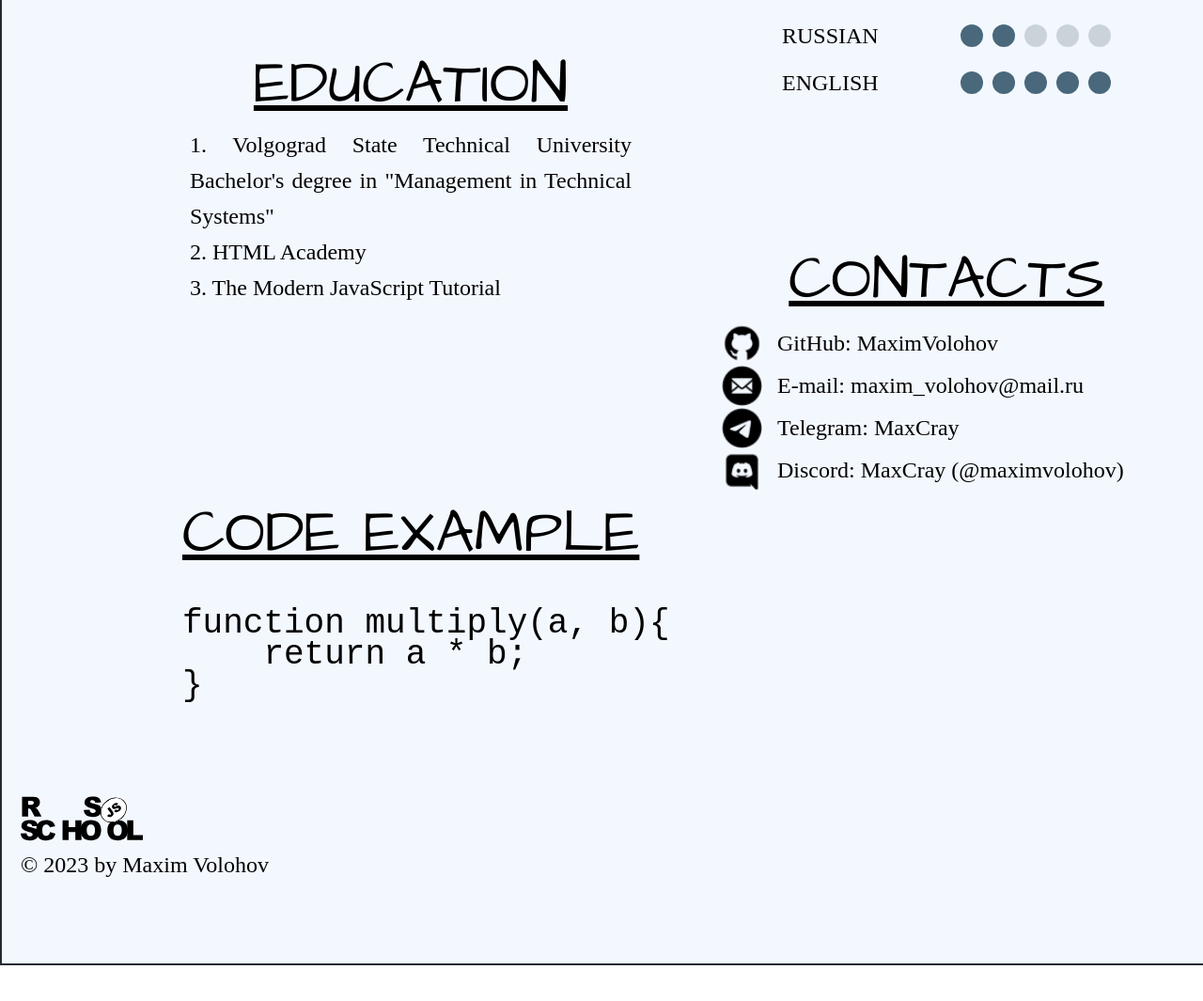
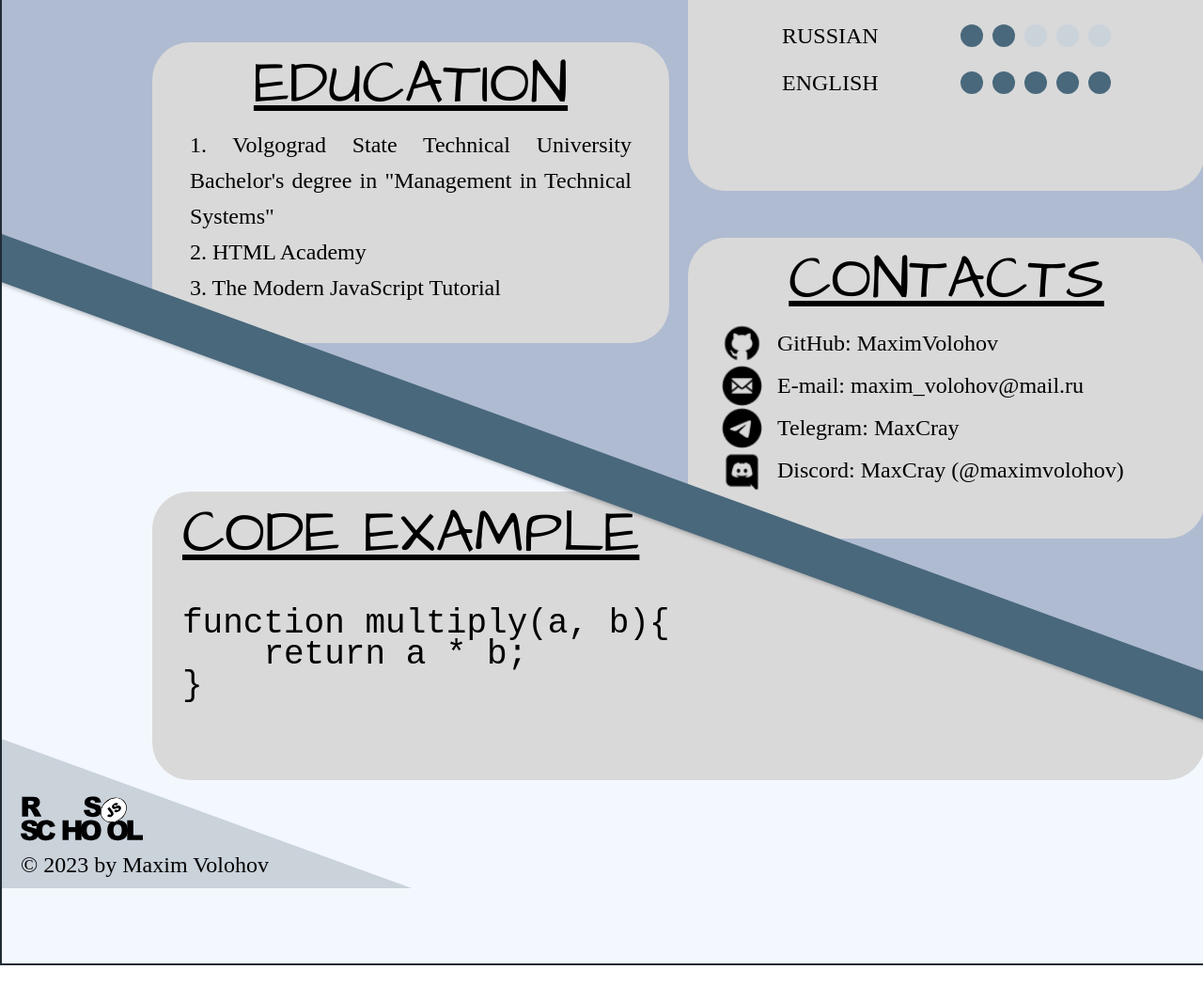
Before and after one commit to MaximVolohov/rsschool-cv, a plain HTML site: page index.html in a window 1280 px wide. Shown: the part 1227-2292 px from the top of the page at 94% size. Drawn offline with Linux system fonts and the light colour scheme; the site is published under a folder, as on GitHub Pages, so addresses that start at the root find nothing; a web font is replaced by a local one.

Commit message:
fix: images are not display

```diff
--- a/style.css
+++ b/style.css
@@ -73,7 +73,7 @@ a {
     z-index: 1;
     height: 500px;
 
-    background-image: url(/img/bg/header.svg);
+    background-image: url(img/bg/header.svg);
 }
 
 .header__nav {
@@ -144,7 +144,7 @@ a {
     height: 1425px;
     bottom: 630px;
 
-    background-image: url(/img/bg/main.svg);
+    background-image: url(img/bg/main.svg);
 }
 
 .features__bg {
@@ -152,7 +152,7 @@ a {
     z-index: 3;
     height: 1425px;
 
-    background-image: url(/img/bg/main_border.svg);
+    background-image: url(img/bg/main_border.svg);
 }
 
 .features__content {
@@ -206,7 +206,7 @@ a {
 
     margin-top: 50px;
 
-    background-image: url(/img/bg/block.svg);
+    background-image: url(img/bg/block.svg);
 }
 
 .features__item h2 {
@@ -283,7 +283,7 @@ a {
 .code-example__content {
     height: 307px;
 
-    background-image: url(/img/bg/block_duo.svg);
+    background-image: url(img/bg/block_duo.svg);
 }
 
 .code-example__item {
@@ -312,7 +312,7 @@ a {
     width: 435px;
     bottom: 1138px;
 
-    background-image: url(/img/bg/footer.svg);
+    background-image: url(img/bg/footer.svg);
 }
 
 .footer__content {
```
